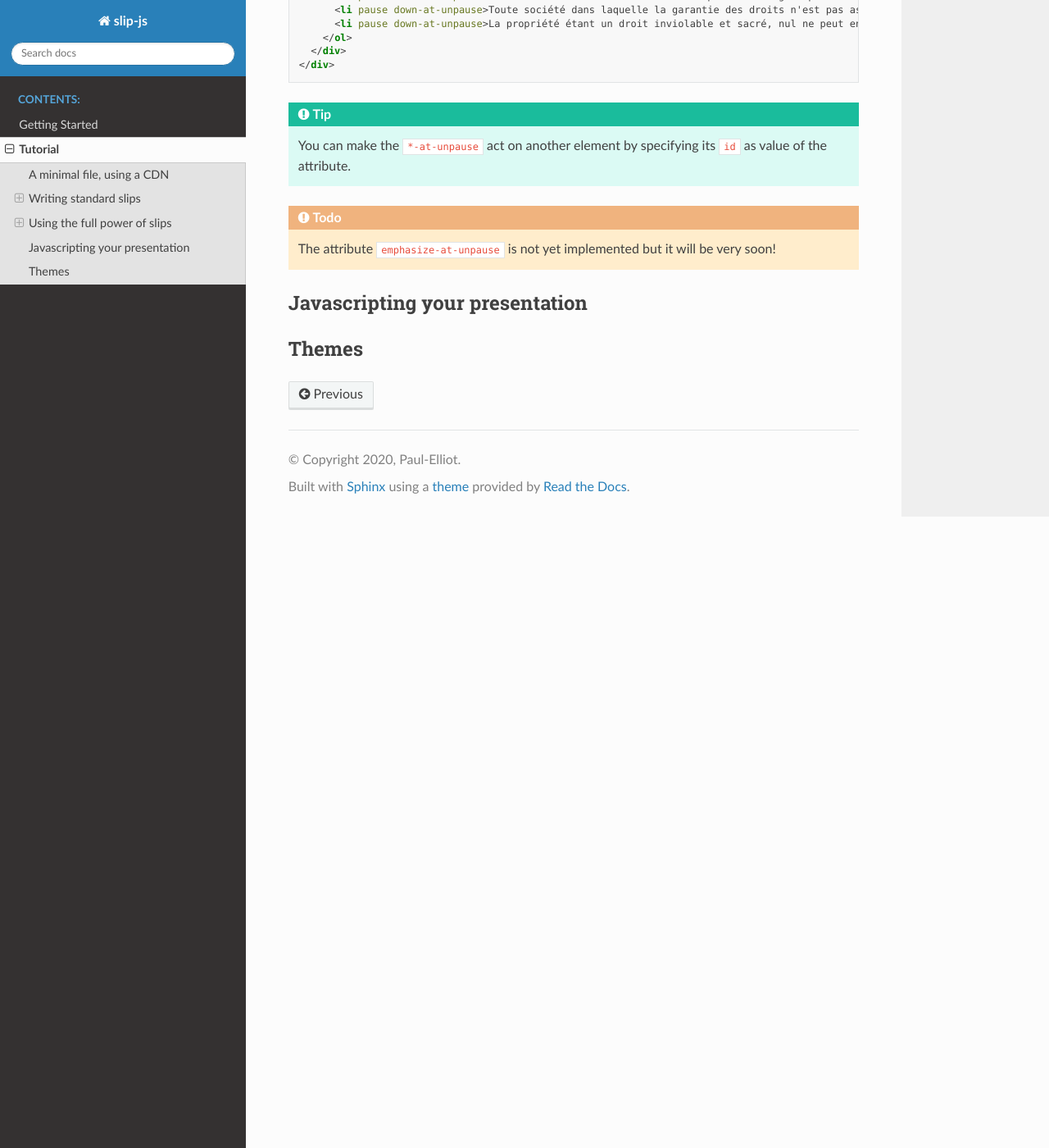
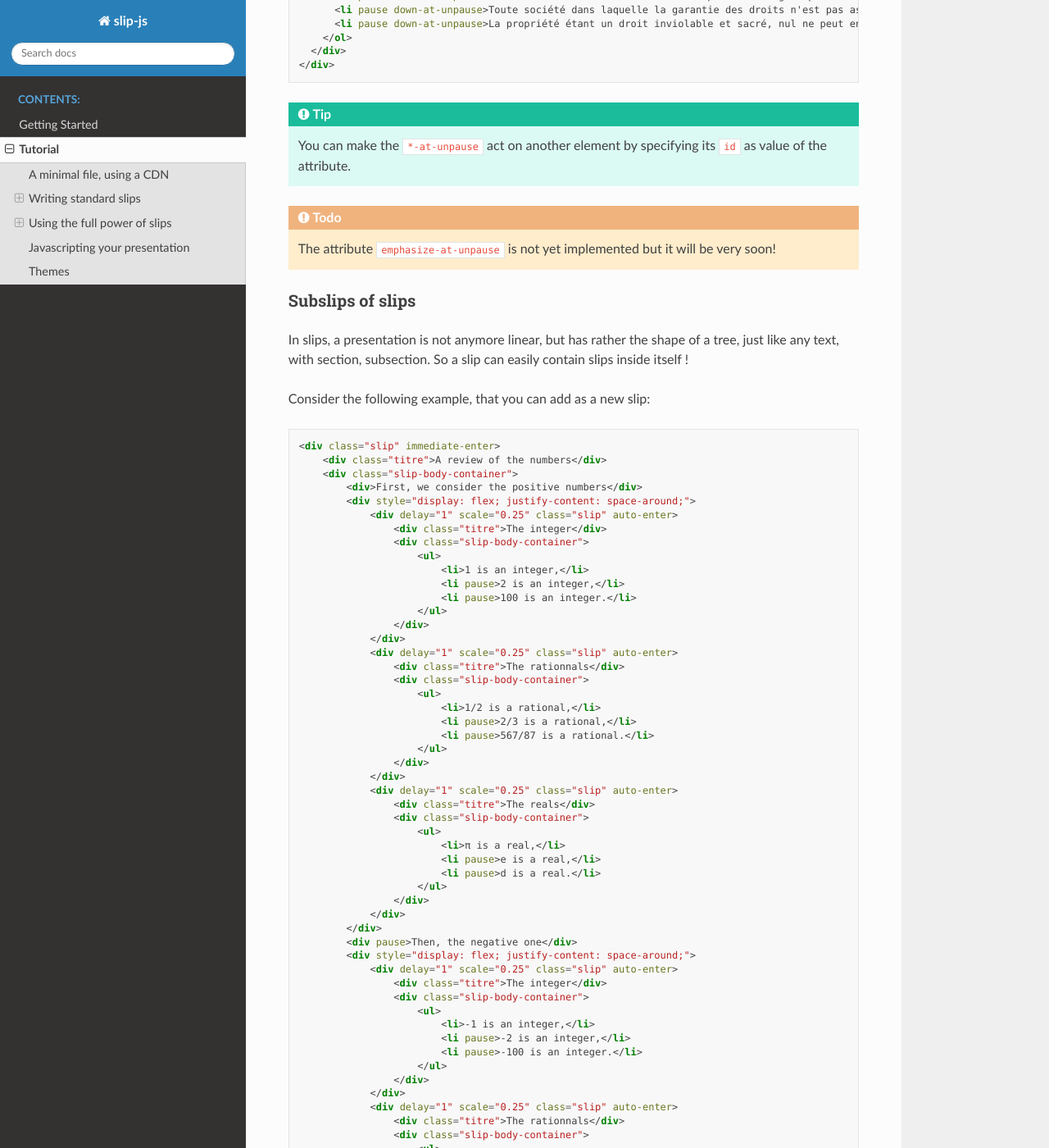
Before and after one commit to panglesd/slipshow, a Sphinx documentation site: the page built from docs/tutorial.rst, in a window 1280 px wide and 1400 px high, scrolled down 5002 px. Shown: the whole window at 82% size. Built offline with Sphinx 7.4.7 and the Read the Docs theme 2.0.0, drawn with Linux system fonts in a browser that asks for light colours; some of the changed text lies outside the part shown.

Commit message:
advancing the tuto

```diff
--- a/docs/tutorial.rst
+++ b/docs/tutorial.rst
@@ -246,8 +246,119 @@
 
 .. todo:: The attribute ``emphasize-at-unpause`` is not yet implemented but it will be very soon!
 
+
+Subslips of slips
+^^^^^^^^^^^^^^^^^^^^^^^^
+
+In slips, a presentation is not anymore linear, but has rather the shape of a tree, just like any text, with section, subsection. So a slip can easily contain slips inside itself !
+
+Consider the following example, that you can add as a new slip:
+
+.. code-block:: html
+
+      <div class="slip" immediate-enter>
+          <div class="titre">A review of the numbers</div>
+          <div class="slip-body-container">
+	      <div>First, we consider the positive numbers</div>
+	      <div style="display: flex; justify-content: space-around;">
+		  <div delay="1" scale="0.25" class="slip" auto-enter>
+		      <div class="titre">The integer</div>
+		      <div class="slip-body-container">
+			  <ul>
+			      <li>1 is an integer,</li>
+			      <li pause>2 is an integer,</li>
+			      <li pause>100 is an integer.</li>
+			  </ul>
+		      </div>
+		  </div>
+		  <div delay="1" scale="0.25" class="slip" auto-enter>
+		      <div class="titre">The rationnals</div>
+		      <div class="slip-body-container">
+			  <ul>
+			      <li>1/2 is a rational,</li>
+			      <li pause>2/3 is a rational,</li>
+			      <li pause>567/87 is a rational.</li>
+			  </ul>
+		      </div>
+		  </div>
+		  <div delay="1" scale="0.25" class="slip" auto-enter>
+		      <div class="titre">The reals</div>
+		      <div class="slip-body-container">
+			  <ul>
+			      <li>π is a real,</li>
+			      <li pause>e is a real,</li>
+			      <li pause>d is a real.</li>
+			  </ul>
+		      </div>
+		  </div>
+	      </div>
+	      <div pause>Then, the negative one</div>
+	      <div style="display: flex; justify-content: space-around;">
+		  <div delay="1" scale="0.25" class="slip" auto-enter>
+		      <div class="titre">The integer</div>
+		      <div class="slip-body-container">
+			  <ul>
+			      <li>-1 is an integer,</li>
+			      <li pause>-2 is an integer,</li>
+			      <li pause>-100 is an integer.</li>
+			  </ul>
+		      </div>
+		  </div>
+		  <div delay="1" scale="0.25" class="slip" auto-enter>
+		      <div class="titre">The rationnals</div>
+		      <div class="slip-body-container">
+			  <ul>
+			      <li>-1/2 is a rational,</li>
+			      <li pause>-2/3 is a rational,</li>
+			      <li pause>-567/87 is a rational.</li>
+			  </ul>
+		      </div>
+		  </div>
+		  <div delay="1" scale="0.25" class="slip" auto-enter>
+		      <div class="titre">The reals</div>
+		      <div class="slip-body-container">
+			  <ul>
+			      <li>-π is a real,</li>
+			      <li pause>-e is a real,</li>
+			      <li pause>-d is a real.</li>
+			  </ul>
+		      </div>
+		  </div>
+	      </div>
+	  </div>
+      </div>
+
+
+In this example, there are several new things:
+
+* The flexbox ``div`` container is just plain css to make the subslips well aligned,
+* The ``scale`` attribute scales the slip. It is better than a css transform as not only the rendering is smaller, but also the size.
+* The ``delay`` attribute make the camera move slowly to enter the slip.
+
+.. note:: The difference between ``immediate-enter`` and ``auto-enter`` is that a slip with ``immediate-enter`` will be entered before the pause, while ``auto-enter`` will be entered after one stop.
+
+.. note:: The transition back to the parent slip is not very good at this point. This is because the parent slip has ``delay="0"`` by default. We wanted this as we do not want to enter this slip "smoothly" the first time. We will see in Javascripting your presentation how to modify this.
+
+The table of content
+^^^^^^^^^^^^^^^^^^^^^^^^
+
+When you press ``t`` during your presentation. Magic!
+
 Javascripting your presentation
 --------------------------------
 
+Let us now focus on the second part of the file: the Javascript. Although it is not necessary to modify it, in some special cases you might need to specify it.
+
+.. code-block:: html
+
+       <script>
+       	 let engine = new Engine(document.querySelector("#rootSlip"));
+	 let controller = new Controller(engine);
+	 // customize the presentation here with JS
+	 engine.start();
+       </script>
+
+The object ``engine`` what the object that will tak care of the presentation: how to handle
+
 Themes
 -----------------------------
```
